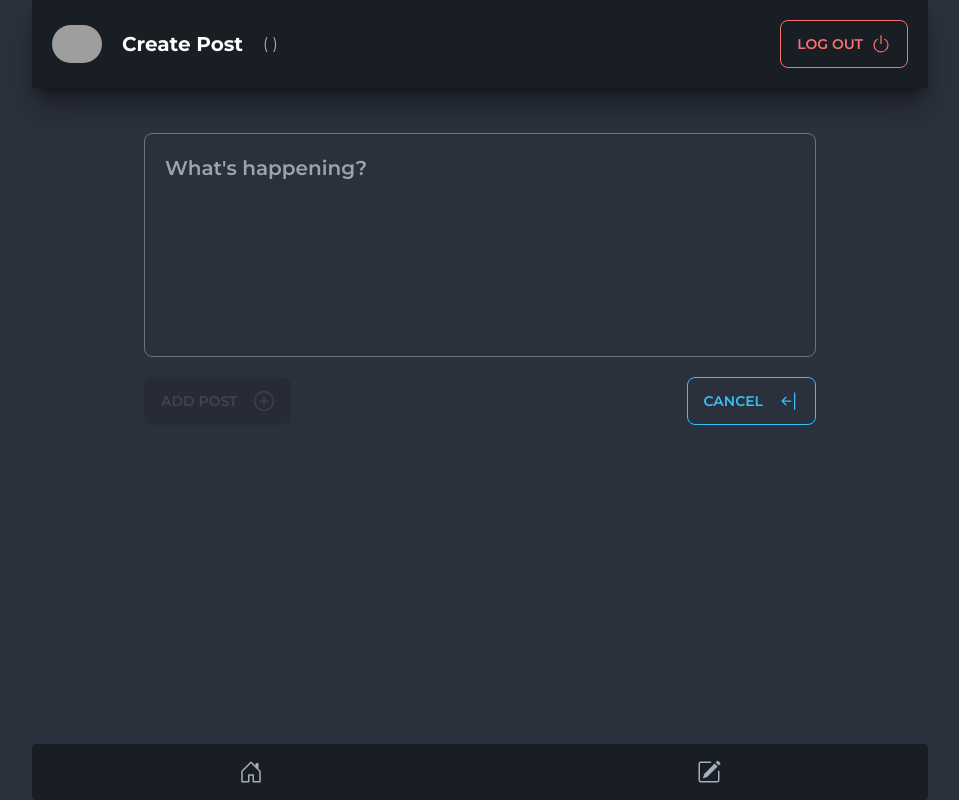
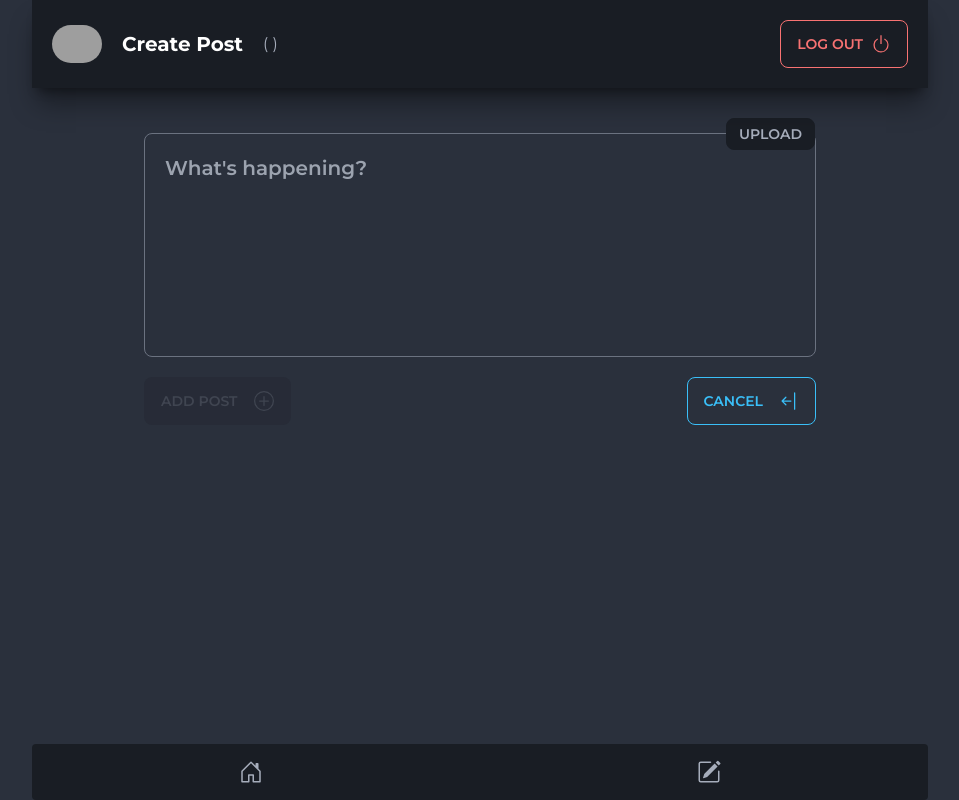
Before and after one commit to Franklin361/devter, a Next.js app: page /compose/post in a window 1280 px wide. Shown: the whole page, without its empty margins (160-1119 px from the left). Built offline with nearby package versions, Linux system fonts and the light colour scheme; no server answers; grey boxes are pictures that could not be loaded.

Commit message:
[FEAT] add button to aopen the image explorer in form

```diff
--- a/components/FormAddPost.tsx
+++ b/components/FormAddPost.tsx
@@ -1,4 +1,4 @@
-import React, { useState } from 'react'
+import React, { useRef, useState } from 'react'
 import { BsArrowBarLeft, BsPlusCircle, BsXCircle } from 'react-icons/bs'
 import { addPost, uploadImage } from '../firebase'
 import { useAuthContext, useDragAndDrop } from '../hooks'
@@ -15,12 +15,15 @@ export const FormAddPost = () => {
   const router = useRouter()
   const { user } = useAuthContext()
 
+  const inputFileRef = useRef<HTMLInputElement>(null)
+
   const handleCancel = () => router.back()
 
   const handleChange = (e: TextAreaEvent) => setForm(e.target.value)
 
   const handleSubmit = async (e: FormEvent) => {
     e.preventDefault()
+    if (form.trim().length === 0) return
 
     setloading(() => true)
 
@@ -37,6 +40,7 @@ export const FormAddPost = () => {
       content: form,
       displayName: user?.displayName!,
       photoURL: user?.photoURL!,
+      userId: user?.uid!,
       ...(fileObj ? { img: imageURL } : {})
     })
 
@@ -47,16 +51,40 @@ export const FormAddPost = () => {
     }
   }
 
+  const handleOpenExplorer = () => inputFileRef.current?.click()
+
+  const onInputFileChange = (e: React.ChangeEvent<HTMLInputElement>) => {
+    if (!e.target.files) return
+    const file = e.target.files[0]
+    if (file.type.includes('image')) events.handleSetFileWithoutDrag(file)
+    else alert('That does not an image!')
+  }
+
   return (
     <form
       className="flex flex-col gap-5 items-start w-full max-w-2xl mx-auto"
       onSubmit={handleSubmit}
     >
       <div
-        className={`h-56 flex flex-col border w-full border-gray-500 rounded-lg ${
+        className={`h-56 flex flex-col border w-full border-gray-500 rounded-lg relative ${
           drag === 1 ? 'bg-black/80' : ''
         } ${fileObj ? 'h-72' : 'h-56'}`}
       >
+        <div className="flex justify-end absolute -top-4 left-0 w-full">
+          <input
+            type="file"
+            className="hidden"
+            ref={inputFileRef}
+            onChange={onInputFileChange}
+          />
+          <button
+            className="btn btn-sm"
+            onClick={handleOpenExplorer}
+            type="button"
+          >
+            Upload
+          </button>
+        </div>
         <textarea
           disabled={loading}
           placeholder="What's happening?"
--- a/hooks/useDragAndDrop.ts
+++ b/hooks/useDragAndDrop.ts
@@ -32,12 +32,17 @@ export const useDragAndDrop = () => {
   }
   const clearFiles = () => setFileObj(null)
 
+  const handleSetFileWithoutDrag = (file: File) => {
+    setFileObj(file)
+  }
+
   return {
     handleDragEnter,
     handleDragLeave,
     handleDrop,
     drag,
     fileObj,
-    clearFiles
+    clearFiles,
+    handleSetFileWithoutDrag
   }
 }
```
